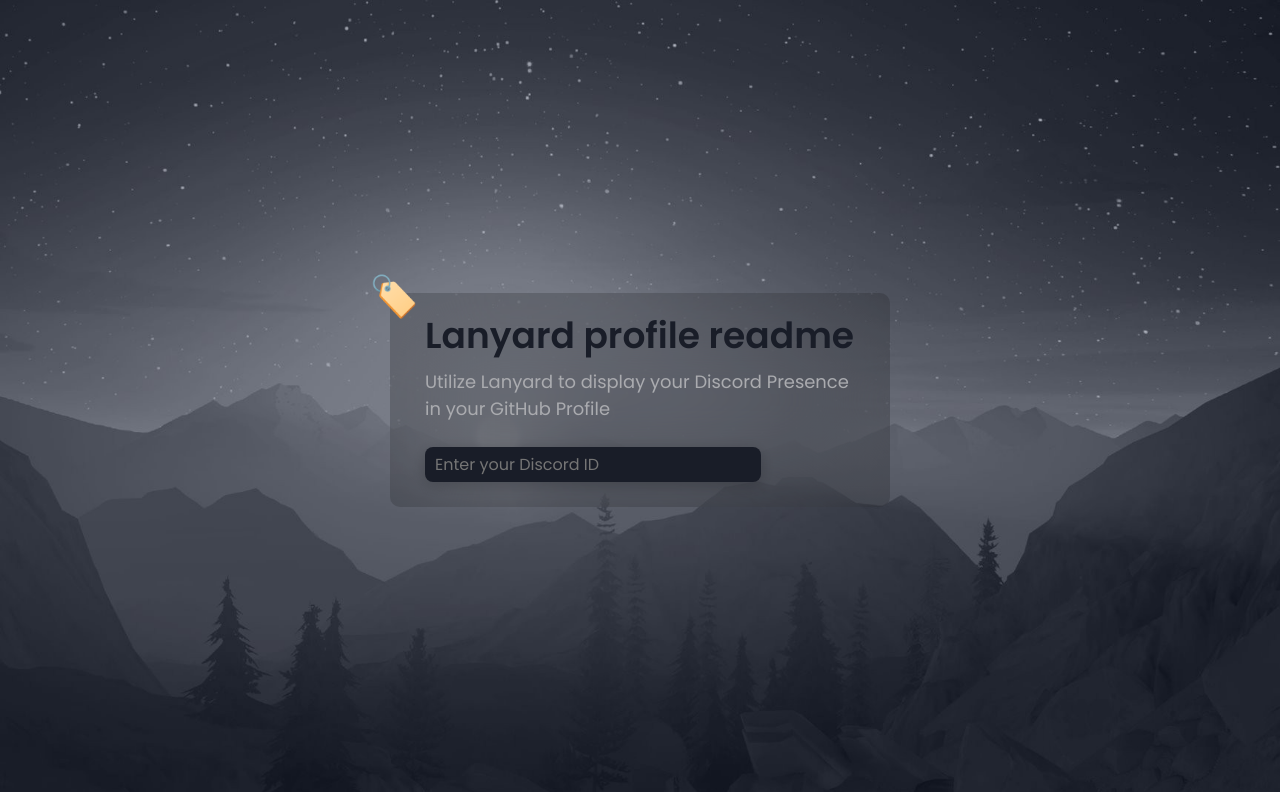
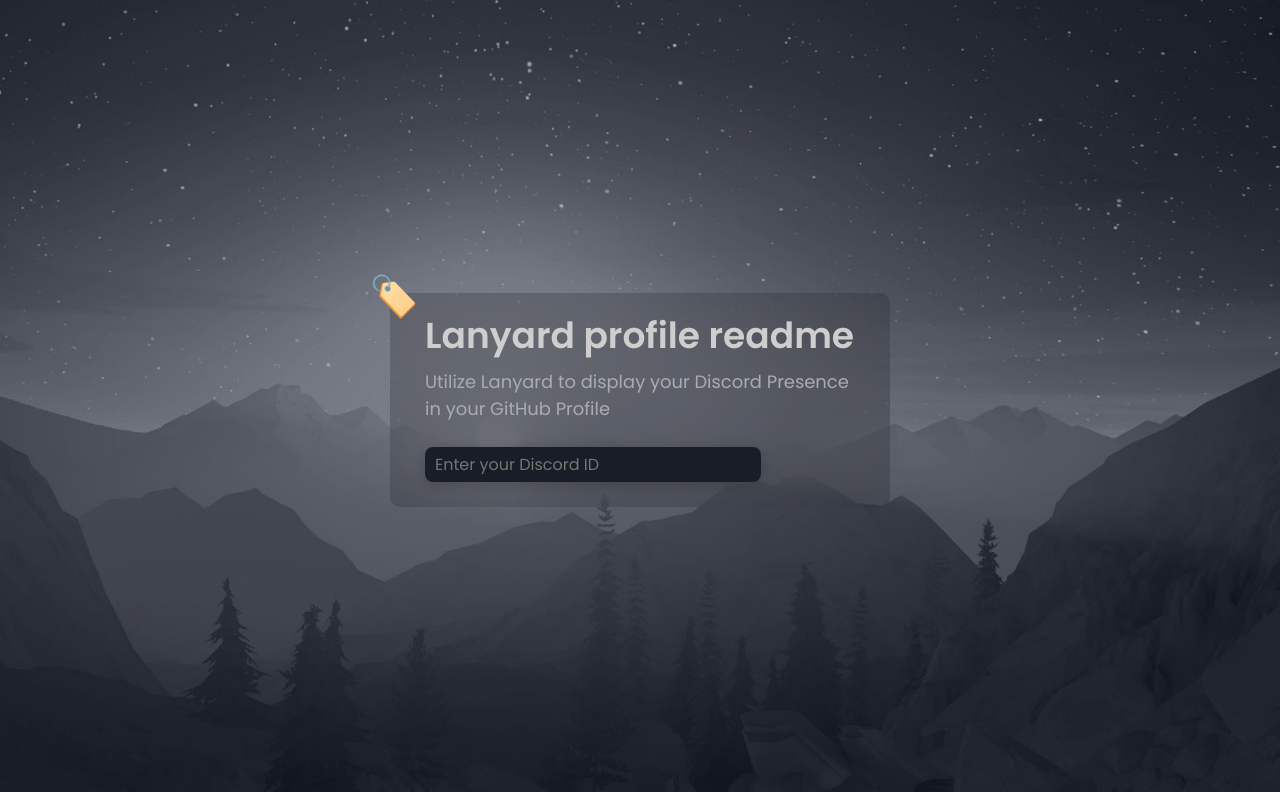
Before and after one commit to cnrad/lanyard-profile-readme, a Next.js app: page / in a window 1280 px wide. Shown: the top 792 px of the page. Built offline with nearby package versions, Linux system fonts and the light colour scheme.

Commit message:
UI: Conrad wants this as a whitish

```diff
--- a/pages/index.tsx
+++ b/pages/index.tsx
@@ -108,7 +108,7 @@
     font-size: 2.25em;
     font-weight: 600;
     margin: 5px 25px;
-    color: #191d28;
+    color: #cecece;
 `;
 
 const Paragraph = styled.p`
```
